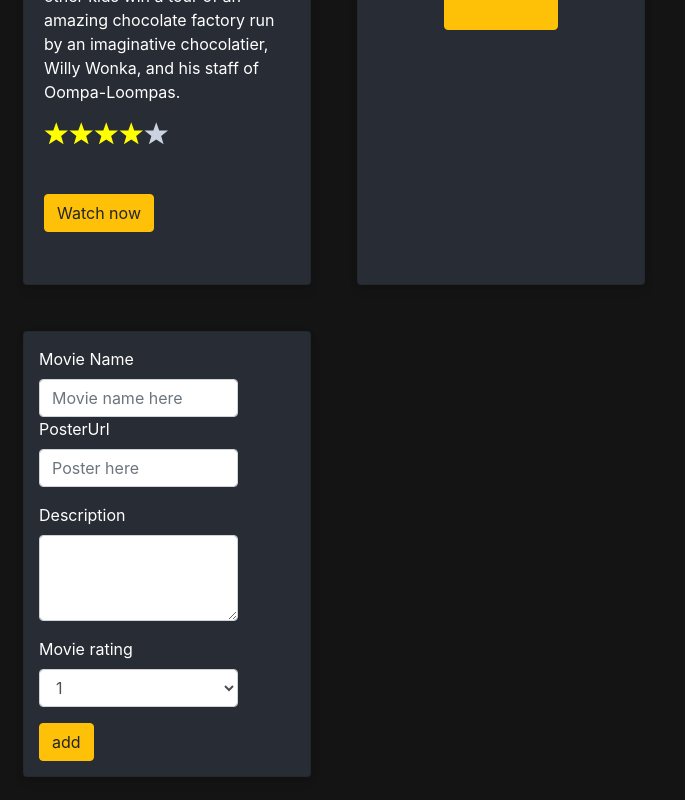
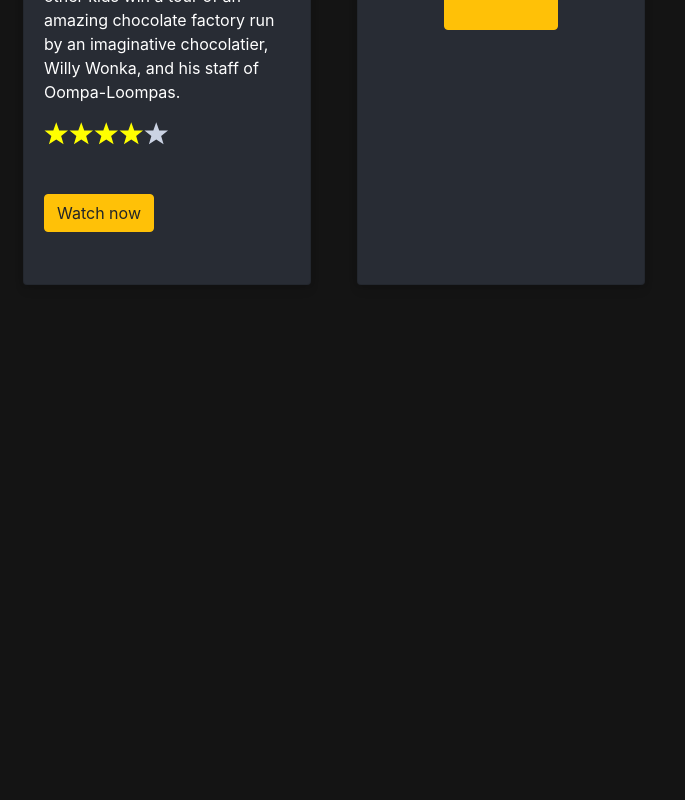
Before and after one commit to Mahxmoud/myflix, a React (Create React App) app: page / in a window 1280 px wide. Shown: the part 1774-2574 px from the top of the page, without its empty margins (0-685 px from the left). After the commit the page ends 2082 px from the top, so only its background shows below. Built offline with nearby package versions, Linux system fonts and the light colour scheme.

Commit message:
before updating list

```diff
--- a/src/App.js
+++ b/src/App.js
@@ -79,7 +79,6 @@ function App() {
       <div className='row'>
         <MovieList
           movies={movies} />
-        <AddMovie/>
       </div>
     </div>
   );
--- a/src/components/AddMovie.jsx
+++ b/src/components/AddMovie.jsx
@@ -5,19 +5,19 @@ export default function AddMovie() {
     return (
         <div>
             <Card style={{ width: '18rem', margin: '23px', backgroundColor: '#282C34' }} >
-                <Form style={{ width: '80%', padding: '15px'}}>
+                <Form style={{ width: '80%', padding: '15px' }}>
                     <Form.Label>Movie Name</Form.Label>
-                    <Form.Control type="email" placeholder="Movie name here" />
-                    <Form.Group controlId="formBasicEmail">
-                        <Form.Label>PosterUrl</Form.Label>
-                        <Form.Control type="email" placeholder="Poster here" />
+                    <Form.Control type="text" placeholder="Movie Title..." name='title'/>
+                    <Form.Group controlId="formBasicText">
+                        <Form.Label>Poster URL</Form.Label>
+                        <Form.Control type="text" placeholder="Poster URL..." />
                     </Form.Group>
                     <Form.Group controlId="exampleForm.ControlTextarea1">
                         <Form.Label>Description</Form.Label>
                         <Form.Control as="textarea" rows={3} />
                     </Form.Group>
                     <Form.Group controlId="exampleForm.ControlSelect1">
-                        <Form.Label>Movie rating</Form.Label>
+                        <Form.Label>Rating</Form.Label>
                         <Form.Control as="select">
                             <option>1</option>
                             <option>2</option>
@@ -26,8 +26,6 @@ export default function AddMovie() {
                             <option>5</option>
                         </Form.Control>
                     </Form.Group>
-
-
                     <Button variant="warning" type="submit">
                         add</Button>
                 </Form></Card>
```
Also changed, not shown: 1 other file (tests, documents, lock files or other folders).
